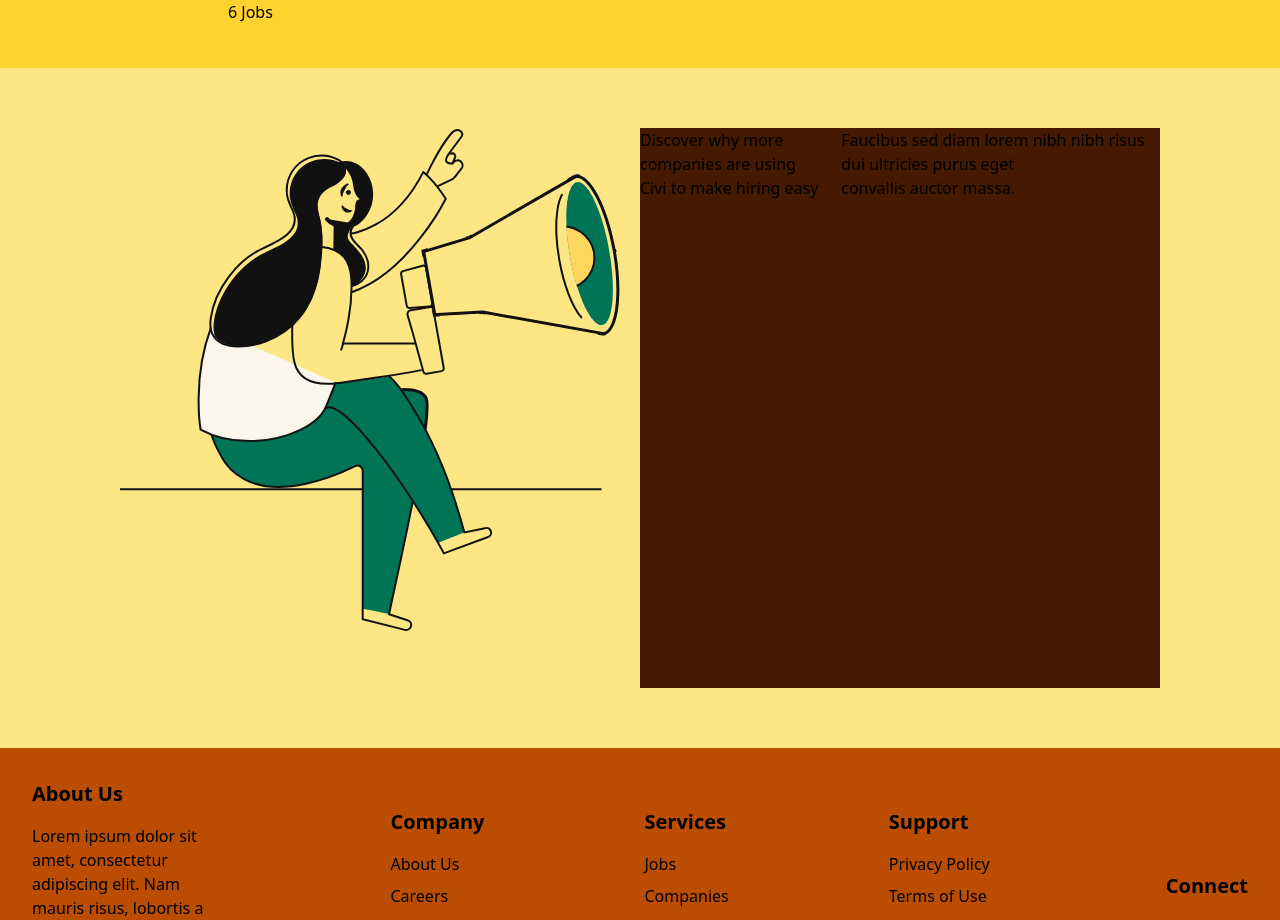
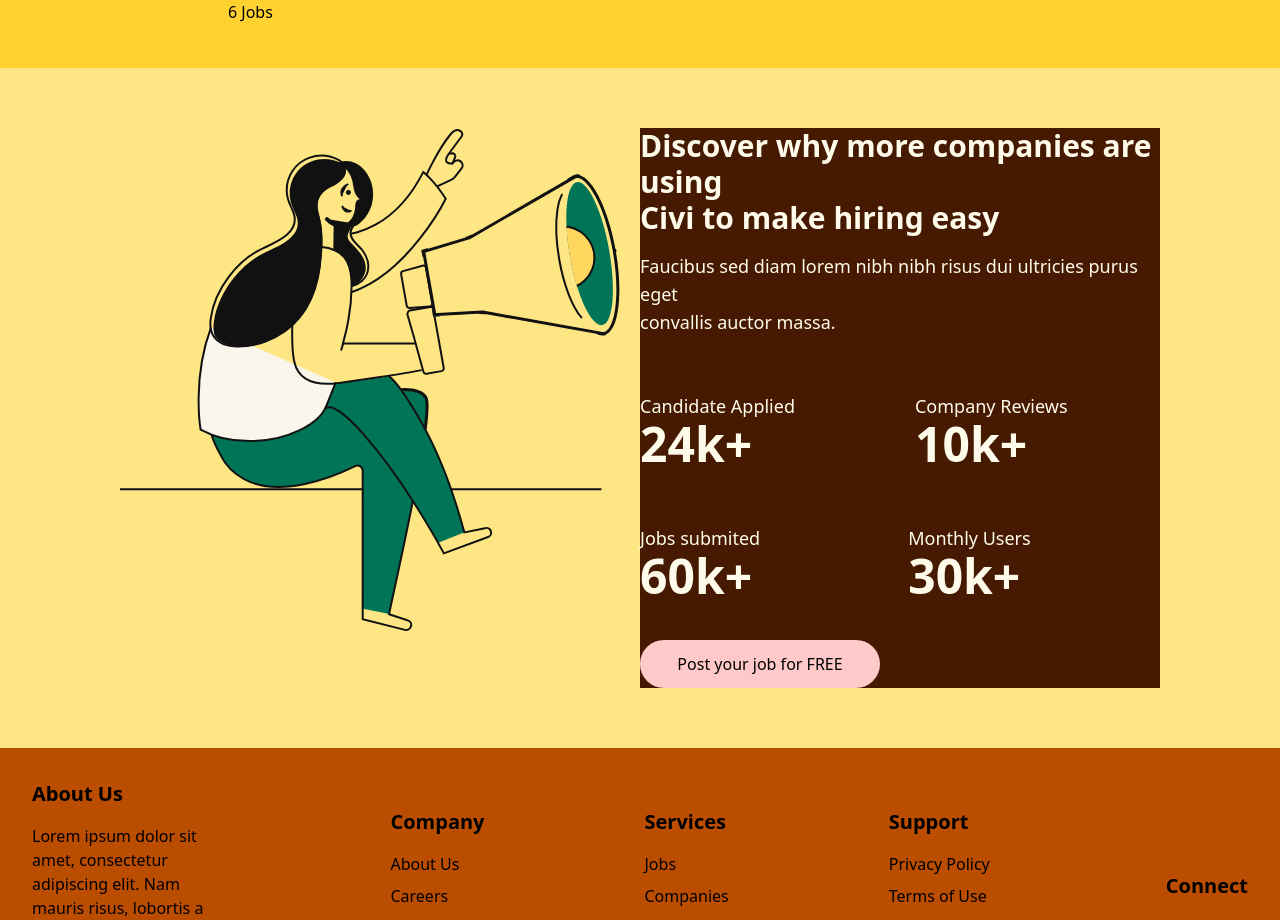
Before and after one commit to ranmirahmah/alx-project-nexus, a Next.js app: page / in a window 1280 px wide. Shown: the part 2984-3904 px from the top of the page. Built offline with nearby package versions, Linux system fonts and the light colour scheme.

Commit message:
announcement

```diff
--- a/components/homepage/Discovery.tsx
+++ b/components/homepage/Discovery.tsx
@@ -10,16 +10,64 @@
         </div>
 
         <div className='flex-1 h-full bg-amber-950' >
-            <div className='flex justify-center'>
-                <h1>
+            <div className=''>
+                <h1 className='text-3xl font-bold text-amber-50'>
                     Discover why more companies are using <br />
                     Civi to make hiring easy
                 </h1>
-                <p>
+                <p className='text-amber-50 text-lg pt-4'>
                     Faucibus sed diam lorem nibh nibh risus dui ultricies purus eget <br />
                      convallis auctor massa.
                 </p>
             </div>
+
+            <div className='flex gap-30 items-center pt-10'>
+                <div className=''>
+                    <p className='text-amber-50 text-lg pt-4'>
+                        Candidate Applied
+                    </p>
+                    <h1 className='text-5xl font-bold text-amber-50'>
+                        24k+
+                    </h1>
+                </div>
+
+                <div className=''>
+                     <p className='text-amber-50 text-lg pt-4'>
+                        Company Reviews
+                    </p>
+                    <h1 className='text-5xl font-bold text-amber-50'>
+                        10k+
+                    </h1>
+                </div>
+                </div>
+
+                <div className='flex gap-37 items-center pt-10'>
+                <div className=''>
+                    <p className='text-amber-50 text-lg pt-4'>
+                        Jobs submited
+                    </p>
+                    <h1 className='text-5xl font-bold text-amber-50'>
+                        60k+
+                    </h1>
+                </div>
+
+                <div className=''>
+                     <p className='text-amber-50 text-lg pt-4'>
+                        Monthly Users
+                    </p>
+                    <h1 className='text-5xl font-bold text-amber-50'>
+                        30k+
+                    </h1>
+                </div>
+                </div>
+
+
+                <div>
+                    <button className='bg-red-200 p-3 mt-10 rounded-full w-60'>
+                        Post your job for FREE
+                    </button>
+                </div>
+
         </div>
 
     </div>
```
